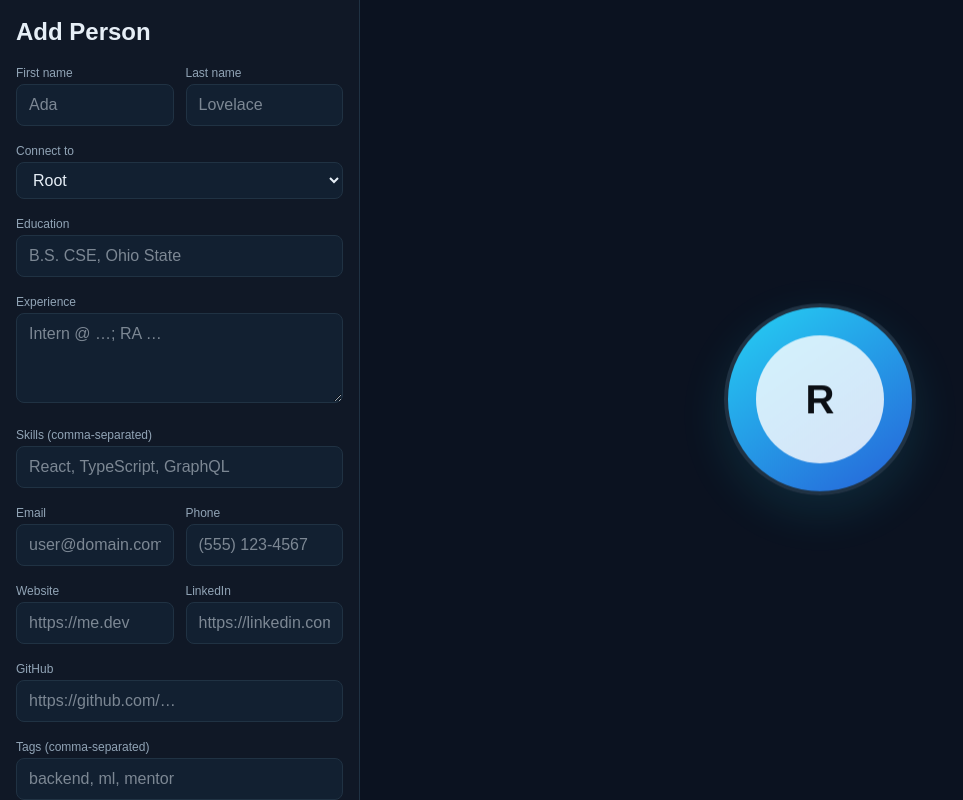
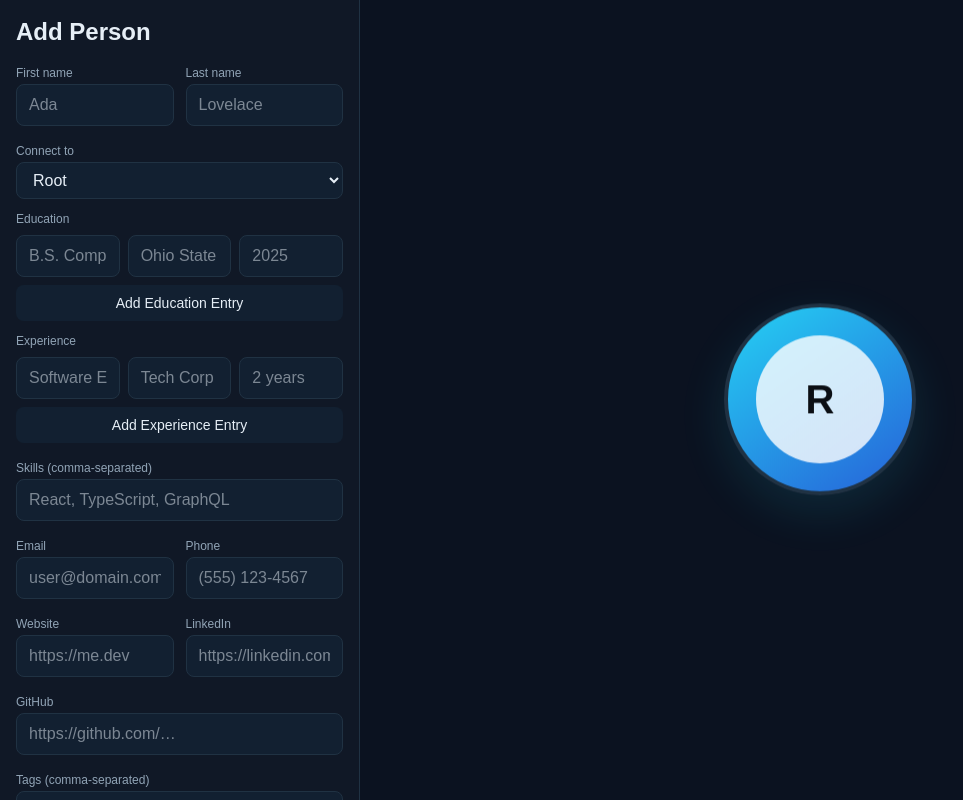
Before and after one commit to DaChickenGamer/HackOhio-2025, a Next.js app: page /graph in a window 1280 px wide. Shown: the whole page, without its empty margins (0-963 px from the left). Built offline with nearby package versions, Linux system fonts and the light colour scheme.

Commit message:
updated ui sections

```diff
--- a/app/graph/page.tsx
+++ b/app/graph/page.tsx
@@ -35,16 +35,21 @@ type PersonData = {
   firstName: string;
   lastName: string;
 
-  education?: string[];
-  experience?: string;
+  education?: Array<{
+    degree: string;
+    school: string;
+    year: string;
+  }>;
+  experience?: Array<{
+    role: string;
+    company: string;
+    duration: string;
+  }>;
   skills?: string[];
-  contact?: {
-    email?: string;
-    phone?: string;
-    website?: string;
-    linkedin?: string;
-    github?: string;
-  };
+  contacts?: Array<{
+    type: string;
+    value: string;
+  }>;
   tags?: string[];
   notes?: string;
 
@@ -161,12 +166,21 @@ export default function GraphPage() {
   const [firstName, setFirstName] = useState("");
   const [lastName, setLastName] = useState("");
 
-  // education input + stacked educations
-  const [educationInput, setEducationInput] = useState("");
-  const [educations, setEducations] = useState<string[]>([]);
+  // education form state
+  const [degree, setDegree] = useState("");
+  const [school, setSchool] = useState("");
+  const [year, setYear] = useState("");
+  const [educations, setEducations] = useState<Array<{ degree: string; school: string; year: string }>>([]);
 
-  const [experience, setExperience] = useState("");
+  // experience form state
+  const [role, setRole] = useState("");
+  const [company, setCompany] = useState("");
+  const [duration, setDuration] = useState("");
+  const [experiences, setExperiences] = useState<Array<{ role: string; company: string; duration: string }>>([]);
+
   const [skills, setSkills] = useState("");
+
+  // contacts form state
   const [email, setEmail] = useState("");
   const [phone, setPhone] = useState("");
   const [website, setWebsite] = useState("");
@@ -212,16 +226,16 @@ export default function GraphPage() {
         id,
         firstName,
         lastName,
-        education: educations.length ? educations : undefined,
-        experience: experience || undefined,
+        education: educations,
+        experience: experiences,
         skills: skills.split(",").map((s) => s.trim()).filter(Boolean),
-        contact: {
-          email: email || undefined,
-          phone: phone || undefined,
-          website: website || undefined,
-          linkedin: linkedin || undefined,
-          github: github || undefined,
-        },
+        contacts: [
+          ...(email ? [{ type: "Email", value: email }] : []),
+          ...(phone ? [{ type: "Phone", value: phone }] : []),
+          ...(website ? [{ type: "Website", value: website }] : []),
+          ...(linkedin ? [{ type: "LinkedIn", value: linkedin }] : []),
+          ...(github ? [{ type: "GitHub", value: github }] : []),
+        ],
         tags: tags.split(",").map((t) => t.trim()).filter(Boolean),
         notes: notes || undefined,
         label,
@@ -238,9 +252,14 @@ export default function GraphPage() {
 
     setFirstName("");
     setLastName("");
-  setEducationInput("");
-  setEducations([]);
-    setExperience("");
+    setDegree("");
+    setSchool("");
+    setYear("");
+    setEducations([]);
+    setRole("");
+    setCompany("");
+    setDuration("");
+    setExperiences([]);
     setSkills("");
     setEmail("");
     setPhone("");
@@ -426,24 +445,44 @@ export default function GraphPage() {
 
           <div className="grid grid-cols-2 gap-3">
             <div className="col-span-2">
-              <label className="text-xs" style={{ color: THEME.muted }}>Education</label>
-              <input
-                value={educationInput}
-                onChange={(e) => setEducationInput(e.target.value)}
-                onKeyDown={(e) => {
-                  if (e.key === "Enter") {
-                    e.preventDefault();
-                    const v = educationInput.trim();
-                    if (v) {
-                      setEducations((s) => [...s, v]);
-                      setEducationInput("");
-                    }
+              <label className="text-xs mb-2 block" style={{ color: THEME.muted }}>Education</label>
+              <div className="grid grid-cols-3 gap-2 mb-2">
+                <input
+                  value={degree}
+                  onChange={(e) => setDegree(e.target.value)}
+                  placeholder="B.S. Computer Science"
+                  className="w-full rounded-lg border px-3 py-2 outline-none glow-focus"
+                  style={{ borderColor: THEME.border, background: THEME.surface, color: THEME.text }}
+                />
+                <input
+                  value={school}
+                  onChange={(e) => setSchool(e.target.value)}
+                  placeholder="Ohio State University"
+                  className="w-full rounded-lg border px-3 py-2 outline-none glow-focus"
+                  style={{ borderColor: THEME.border, background: THEME.surface, color: THEME.text }}
+                />
+                <input
+                  value={year}
+                  onChange={(e) => setYear(e.target.value)}
+                  placeholder="2025"
+                  className="w-full rounded-lg border px-3 py-2 outline-none glow-focus"
+                  style={{ borderColor: THEME.border, background: THEME.surface, color: THEME.text }}
+                />
+              </div>
+              <button
+                onClick={() => {
+                  if (degree.trim() && school.trim()) {
+                    setEducations(eds => [...eds, { degree: degree.trim(), school: school.trim(), year: year.trim() }]);
+                    setDegree("");
+                    setSchool("");
+                    setYear("");
                   }
                 }}
-                placeholder="B.S. CSE, Ohio State"
-                className="w-full rounded-lg border px-3 py-2 outline-none glow-focus"
-                style={{ borderColor: THEME.border, background: THEME.surface, color: THEME.text }}
-              />
+                className="w-full rounded-lg px-3 py-2 text-sm font-medium transition-colors"
+                style={{ background: THEME.surface, borderColor: THEME.border, color: THEME.text }}
+              >
+                Add Education Entry
+              </button>
 
               {/* stacked educations */}
               {educations.length > 0 && (
@@ -453,7 +492,9 @@ export default function GraphPage() {
                       key={i}
                       className="px-2 py-1 bg-gray-800/40 rounded text-sm flex items-center justify-between"
                     >
-                      <div className="truncate pr-2">{e}</div>
+                      <div className="truncate pr-2">
+                        {e.degree} • {e.school} {e.year ? `(${e.year})` : ""}
+                      </div>
                       <button
                         type="button"
                         onClick={() => removeEducation(i)}
@@ -468,16 +509,71 @@ export default function GraphPage() {
                 </div>
               )}
             </div>
+
             <div className="col-span-2">
-              <label className="text-xs" style={{ color: THEME.muted }}>Experience</label>
-              <textarea
-                value={experience}
-                onChange={(e) => setExperience(e.target.value)}
-                rows={3}
-                placeholder="Intern @ …; RA …"
-                className="w-full rounded-lg border px-3 py-2 outline-none resize-y glow-focus"
-                style={{ borderColor: THEME.border, background: THEME.surface, color: THEME.text }}
-              />
+              <label className="text-xs mb-2 block" style={{ color: THEME.muted }}>Experience</label>
+              <div className="grid grid-cols-3 gap-2 mb-2">
+                <input
+                  value={role}
+                  onChange={(e) => setRole(e.target.value)}
+                  placeholder="Software Engineer"
+                  className="w-full rounded-lg border px-3 py-2 outline-none glow-focus"
+                  style={{ borderColor: THEME.border, background: THEME.surface, color: THEME.text }}
+                />
+                <input
+                  value={company}
+                  onChange={(e) => setCompany(e.target.value)}
+                  placeholder="Tech Corp"
+                  className="w-full rounded-lg border px-3 py-2 outline-none glow-focus"
+                  style={{ borderColor: THEME.border, background: THEME.surface, color: THEME.text }}
+                />
+                <input
+                  value={duration}
+                  onChange={(e) => setDuration(e.target.value)}
+                  placeholder="2 years"
+                  className="w-full rounded-lg border px-3 py-2 outline-none glow-focus"
+                  style={{ borderColor: THEME.border, background: THEME.surface, color: THEME.text }}
+                />
+              </div>
+              <button
+                onClick={() => {
+                  if (role.trim() && company.trim()) {
+                    setExperiences(exps => [...exps, { role: role.trim(), company: company.trim(), duration: duration.trim() }]);
+                    setRole("");
+                    setCompany("");
+                    setDuration("");
+                  }
+                }}
+                className="w-full rounded-lg px-3 py-2 text-sm font-medium transition-colors"
+                style={{ background: THEME.surface, borderColor: THEME.border, color: THEME.text }}
+              >
+                Add Experience Entry
+              </button>
+
+              {/* stacked experiences */}
+              {experiences.length > 0 && (
+                <div className="mt-2 flex flex-col gap-1">
+                  {experiences.map((exp, i) => (
+                    <div
+                      key={i}
+                      className="px-2 py-1 bg-gray-800/40 rounded text-sm flex items-center justify-between"
+                    >
+                      <div className="truncate pr-2">
+                        {exp.role} @ {exp.company} {exp.duration ? `(${exp.duration})` : ""}
+                      </div>
+                      <button
+                        type="button"
+                        onClick={() => setExperiences(exps => exps.filter((_, idx) => idx !== i))}
+                        className="ml-2 text-xs px-2 py-0.5 rounded hover:bg-gray-700/30 delete-btn"
+                        style={{ background: "transparent", color: THEME.text }}
+                        aria-label={`Remove experience ${i + 1}`}
+                      >
+                        ×
+                      </button>
+                    </div>
+                  ))}
+                </div>
+              )}
             </div>
             <div className="col-span-2">
               <label className="text-xs" style={{ color: THEME.muted }}>Skills (comma-separated)</label>
```
